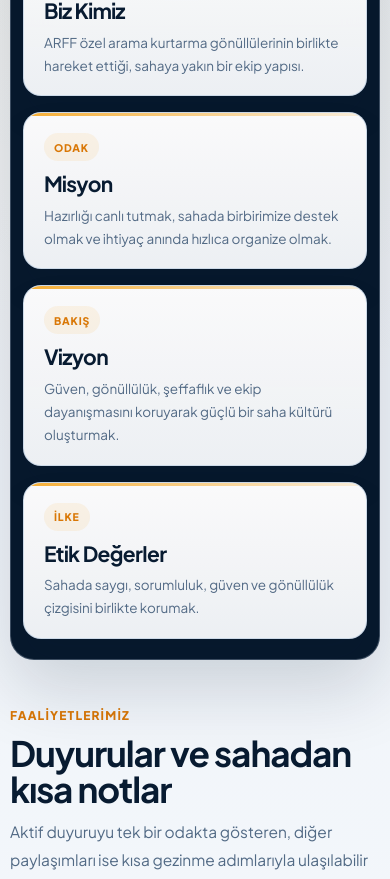
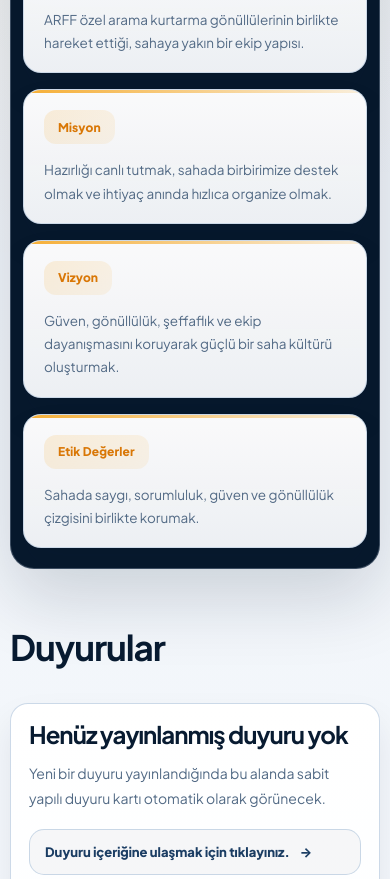
Before and after one commit to arff-sar/sar-x, a Flask app: page / in a window 390 px wide. Shown: the part 495-1374 px from the top of the page. Run offline with Flask 3, Linux system fonts and the light colour scheme; parts of the project's set-up code (start-up, migrations or seed data) failed here and were passed over; some libraries are stand-ins or nearby versions.

Commit message:
Guncelleme 2026-03-21 20:49:27

```diff
--- a/app.py
+++ b/app.py
@@ -704,10 +704,10 @@ def create_app(config_name=None):
                     menu_label=config["menu_label"],
                     title=config["title"],
                     description=(
-                        source.subtitle
+                        source.content
+                        if source and source.content
+                        else source.subtitle
                         if source and source.subtitle
-                        else source.content
-                        if source and source.content
                         else config["description"]
                     ),
                 )
@@ -740,61 +740,48 @@ def create_app(config_name=None):
             DocumentResource.order_index.asc(), DocumentResource.id.asc()
         ).all()
         documents = _filter_by_workflow(documents, "document")
-        configured_stats = HomeStatCard.query.filter_by(is_active=True).order_by(
-            HomeStatCard.order_index.asc(), HomeStatCard.id.asc()
-        ).all()
-        configured_stats = _filter_by_workflow(configured_stats, "stat")
-        configured_stats = filter_homepage_demo_items(configured_stats)
         quick_links = HomeQuickLink.query.filter_by(is_active=True).order_by(
             HomeQuickLink.order_index.asc(), HomeQuickLink.id.asc()
         ).all()
         quick_links = _filter_by_workflow(quick_links, "quicklink")
 
-        live_stat_metrics = {
-            "total_assets": {
-                "key": "total_assets",
-                "label": "Toplam Malzeme",
-                "value": InventoryAsset.query.filter_by(is_deleted=False).count(),
-                "subtitle": "Tüm havalimanlarında kayıtlı ekipman ve varlık sayısı.",
-                "icon": "●",
-            },
-            "total_personnel": {
-                "key": "total_personnel",
-                "label": "Toplam Personel",
-                "value": Kullanici.query.filter_by(is_deleted=False).count(),
-                "subtitle": "Sistemde görevli ARFF personeli ve ekip üyeleri.",
-                "icon": "●",
-            },
-            "total_airports": {
-                "key": "total_airports",
-                "label": "Aktif Havalimanı",
-                "value": Havalimani.query.filter_by(is_deleted=False).count(),
-                "subtitle": "Envanter ve operasyon takibi yapılan lokasyon sayısı.",
-                "icon": "●",
-            },
-            "published_announcements": {
-                "key": "published_announcements",
-                "label": "Yayındaki Duyuru",
-                "value": announcement_count,
-                "subtitle": "Güncel saha paylaşımları ve ekip duyuruları.",
-                "icon": "●",
-            },
-            "training_modules": {
-                "key": "training_modules",
-                "label": "Eğitim Modülü",
-                "value": sum(1 for item in sections if item.section_key == "training"),
-                "subtitle": "Faaliyetlerimiz sayfasında yayındaki eğitim içerikleri.",
-                "icon": "●",
-            },
-            "exercise_modules": {
-                "key": "exercise_modules",
-                "label": "Tatbikat Modülü",
-                "value": sum(1 for item in sections if item.section_key == "exercise"),
-                "subtitle": "Faaliyetlerimiz sayfasında yayındaki tatbikat içerikleri.",
-                "icon": "●",
-            },
-        }
-        stats = _build_public_stats(configured_stats, live_stat_metrics)
+        completed_training_count = sum(
+            1 for item in sections if item.section_key in {"training", "exercise", "operation"}
+        )
+        stats = [
+            SimpleNamespace(
+                metric_key="total_assets",
+                title="Toplam Malzeme",
+                value_text=_format_public_count(InventoryAsset.query.filter_by(is_deleted=False).count()),
+                subtitle="Tüm havalimanlarında kayıtlı ekipman ve varlık sayısı.",
+                icon="◈",
+                order_index=0,
+            ),
+            SimpleNamespace(
+                metric_key="total_personnel",
+                title="Toplam Personel",
+                value_text=_format_public_count(Kullanici.query.filter_by(is_deleted=False).count()),
+                subtitle="Sistemde görevli ARFF personeli ve ekip üyeleri.",
+                icon="◎",
+                order_index=1,
+            ),
+            SimpleNamespace(
+                metric_key="total_airports",
+                title="Aktif Havalimanı",
+                value_text=_format_public_count(Havalimani.query.filter_by(is_deleted=False).count()),
+                subtitle="Envanter ve operasyon takibi yapılan lokasyon sayısı.",
+                icon="◇",
+                order_index=2,
+            ),
+            SimpleNamespace(
+                metric_key="completed_trainings",
+                title="Tamamlanan Eğitimler",
+                value_text=_format_public_count(completed_training_count),
+                subtitle="Sistem kayıtlarına işlenmiş eğitim ve hazırlık çalışması sayısı.",
+                icon="✦",
+                order_index=3,
+            ),
+        ]
 
         return render_template(
             "index.html",
@@ -814,6 +801,7 @@ def create_app(config_name=None):
                         or "Yeni paylaşımlar eklendiğinde bu kartta kısa özet görünür."
                     ),
                     "image_url": item.cover_image or "",
+                    "badge_label": item.title,
                     "link_url": url_for("content.public_announcement_detail", slug=item.slug)
                     if getattr(item, "slug", None)
                     else url_for("content.public_announcements"),
--- a/captcha_helper.py
+++ b/captcha_helper.py
@@ -9,7 +9,7 @@ from extensions import db, table_exists
 from models import LoginVisualChallenge, get_tr_now
 
 LOGIN_CAPTCHA_SESSION_KEY = "login_visual_captcha_token"
-LOGIN_CAPTCHA_DEFAULT_TTL = 45
+LOGIN_CAPTCHA_DEFAULT_TTL = 60
 LOGIN_CAPTCHA_CODE_LENGTH = 5
 LOGIN_CAPTCHA_CHARSET = "ABCDEFGHJKLMNPQRSTUVWXYZ23456789"
 
--- a/templates/index.html
+++ b/templates/index.html
@@ -137,24 +137,17 @@
   .about-card-kicker {
     display: inline-flex;
     align-items: center;
-    min-height: 28px;
-    padding: 0 10px;
-    border-radius: 999px;
-    background: rgba(245,158,11,.09);
+    min-height: 34px;
+    padding: 0 14px;
+    border-radius: 12px;
+    background: linear-gradient(135deg, rgba(245,158,11,.14), rgba(245,158,11,.08));
     color: var(--accent-dark);
-    font-size: 10.5px;
+    font-size: 12px;
     font-weight: 800;
-    letter-spacing: .08em;
-    text-transform: uppercase;
-  }
-  .about-card h3 {
-    margin: 12px 0 8px;
-    font-size: 21px;
-    line-height: 1.08;
-    letter-spacing: -.03em;
+    letter-spacing: .01em;
   }
   .about-card p {
-    margin: 0;
+    margin: 14px 0 0;
     color: var(--ink-500);
     font-size: 13.5px;
     line-height: 1.72;
@@ -177,11 +171,12 @@
   .announcement-copy {
     display: grid;
     gap: 18px;
-    align-content: space-between;
+    grid-template-rows: minmax(0, 1fr) auto;
   }
   .announcement-copy-top {
     display: grid;
     gap: 14px;
+    align-content: start;
   }
   .announcement-topline {
     display: flex;
@@ -356,7 +359,7 @@
   }
   .announcement-stage-empty h3 {
     margin: 0;
-    font-size: clamp(28px, 4vw, 40px);
+    font-size: clamp(24px, 4vw, 34px);
     line-height: 1.04;
     letter-spacing: -.04em;
   }
@@ -595,8 +598,7 @@
         <div class="about-grid">
           {% for card in about_cards %}
             <article class="about-card public-card" id="{{ card.anchor_id }}">
-              <div class="about-card-kicker">{{ card.menu_label }}</div>
-              <h3>{{ card.title }}</h3>
+              <div class="about-card-kicker">{{ card.title }}</div>
               <p>{{ card.description }}</p>
             </article>
           {% endfor %}
@@ -611,9 +613,7 @@
     <div id="egitimler"></div>
     <div id="tatbikatlar"></div>
     <div class="section-head">
-      <p class="section-kicker">Faaliyetlerimiz</p>
-      <h2 class="section-title">Duyurular ve sahadan kısa notlar</h2>
-      <p class="section-lead">Aktif duyuruyu tek bir odakta gösteren, diğer paylaşımları ise kısa gezinme adımlarıyla ulaşılabilir tutan daha sade bir akış.</p>
+      <h2 class="section-title">Duyurular</h2>
     </div>
 
     {% if active_announcement %}
@@ -642,7 +642,7 @@
 
             <div class="announcement-actions">
               <a class="announcement-link" id="announcementCarouselLink" href="{{ active_announcement.link_url }}">
-                <span>Detay için tıklayınız</span>
+                <span>Duyuru içeriğine ulaşmak için tıklayınız.</span>
                 <span aria-hidden="true">→</span>
               </a>
               {% if announcement_carousel_items|length > 1 %}
@@ -672,18 +672,12 @@
         <article class="announcement-stage announcement-stage-empty public-card">
           <div class="announcement-copy">
             <div class="announcement-copy-top">
-              <div class="announcement-empty-kicker">Duyuru Akışı</div>
               <h3>Henüz yayınlanmış duyuru yok</h3>
-              <p>Yeni bir paylaşım yayınlandığında burada tek odaklı duyuru kartı aynı düzen içinde görünecek. Şimdilik akış sade kalır ama boş görünmez.</p>
+              <p>Yeni bir duyuru yayınlandığında bu alanda sabit yapılı duyuru kartı otomatik olarak görünecek.</p>
             </div>
             <div class="announcement-actions">
-              <div class="announcement-empty-pills">
-                <span>Eğitim notları</span>
-                <span>Saha hazırlığı</span>
-                <span>Tim içi bilgilendirme</span>
-              </div>
               <a class="announcement-link" href="{{ url_for('content.public_announcements') }}">
-                <span>Duyuru merkezini aç</span>
+                <span>Duyuru içeriğine ulaşmak için tıklayınız.</span>
                 <span aria-hidden="true">→</span>
               </a>
             </div>
@@ -701,13 +694,11 @@
 
 <section class="public-section" id="sayisal-ozet">
   <div class="container">
-    <div class="section-head">
-      <p class="section-kicker">Sayısal Özet</p>
-      <h2 class="section-title">Timin ritmini gösteren kısa veriler</h2>
-      <p class="section-lead">Sistemdeki güncel kayıtların kısa özeti. Kartlar doğrudan veritabanındaki mevcut durumu yansıtır.</p>
+    <div class="section-head" style="text-align:center;">
+      <h2 class="section-title">Sayısal Özet</h2>
     </div>
     <div class="stats-grid" data-stats-grid>
-      {% for card in stats %}
+      {% for card in stats[:4] %}
         <article class="stat-card public-card" data-homepage-stat="{{ card.metric_key or 'custom' }}">
           <div class="stat-label">{{ card.icon or "●" }} {{ card.title }}</div>
           <div class="stat-value">{{ card.value_text }}</div>
@@ -761,7 +752,8 @@
     const titleNode = document.getElementById("announcementCarouselTitle");
     const summaryNode = document.getElementById("announcementCarouselSummary");
     const linkNode = document.getElementById("announcementCarouselLink");
-    if (!payload || !imageNode || !dateNode || !titleNode || !summaryNode || !linkNode) return;
+    const badgeNode = document.getElementById("announcementCarouselBadge");
+    if (!payload || !imageNode || !dateNode || !titleNode || !summaryNode || !linkNode || !badgeNode) return;
 
     let items = [];
     try {
@@ -793,6 +785,7 @@
       dateNode.textContent = item.date_label || "";
       titleNode.textContent = item.title || "";
       summaryNode.textContent = item.summary || "";
+      badgeNode.textContent = item.badge_label || item.title || "";
       linkNode.href = item.link_url || "{{ url_for('content.public_announcements') }}";
       dots.forEach((dot) => {
         dot.classList.toggle("is-active", Number(dot.dataset.announcementDot || 0) === activeIndex);
```
Also changed, not shown: other parts of templates/index.html (+15 -7 lines), templates/login.html (+18 -15 lines), tests/test_homepage_content.py (+2 -1 lines), tests/test_login_page_ux.py (+2 -0 lines), tests/test_login_visual_verification.py (+2 -1 lines), tests/test_public_homepage_render.py (+8 -6 lines), 1 other file.
